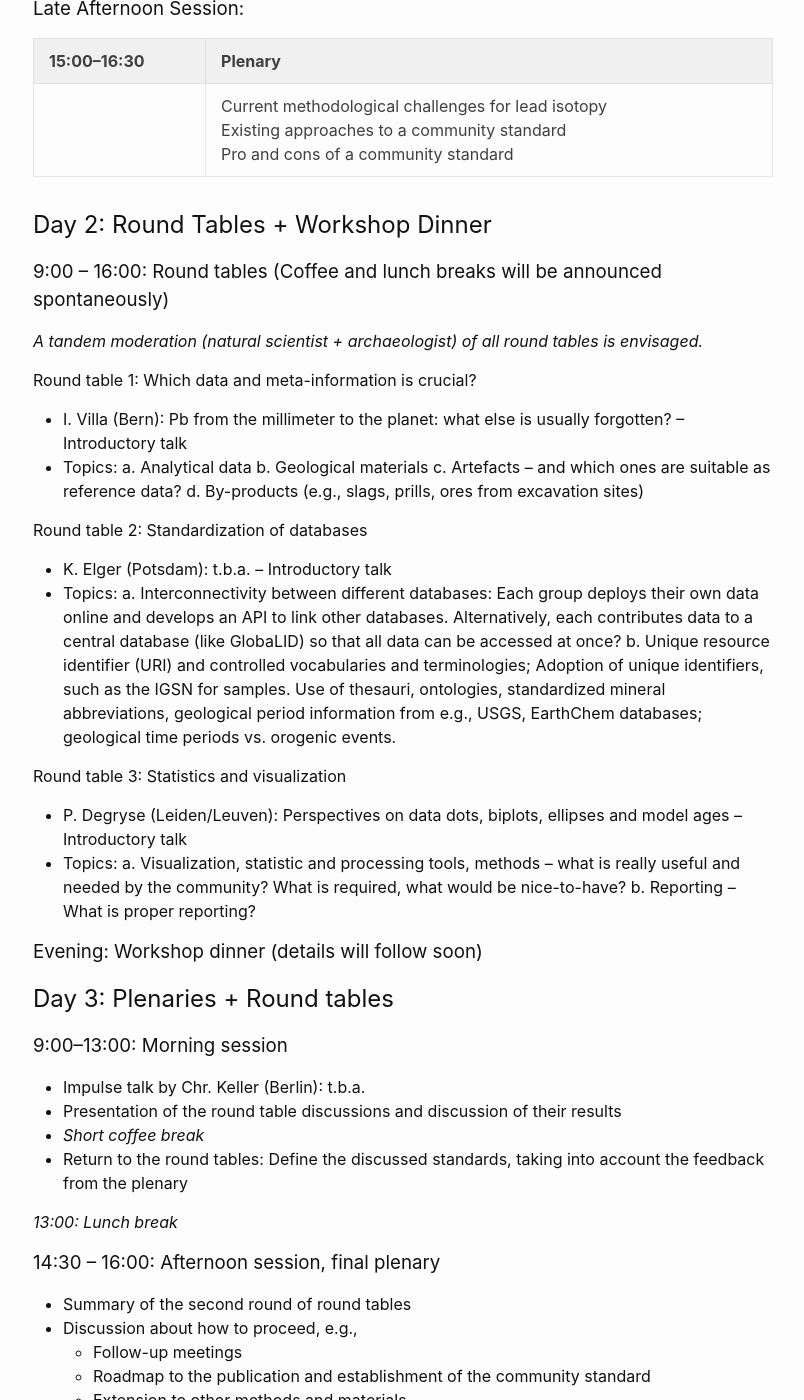
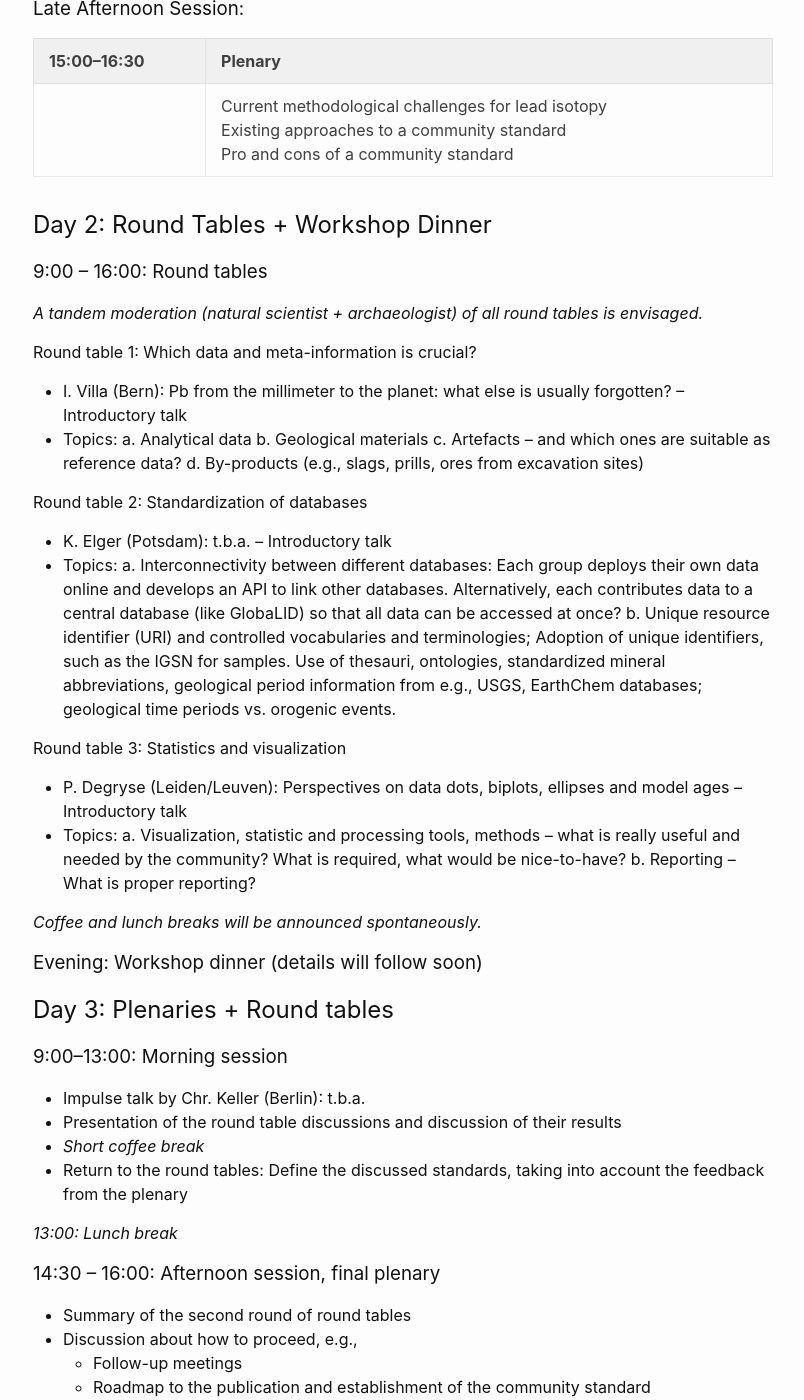
Before and after one commit to archmetalDBM/workshop, a Jekyll site: the page built from index.md, in a window 1280 px wide and 1400 px high, scrolled down 1422 px. Shown: the whole window, without its empty margins (237-1041 px from the left). Built offline with Jekyll 4.4.1, drawn with Linux system fonts in a browser that asks for light colours; some of the changed lines change nothing that is shown.

Commit message:
fix formatting

```diff
--- a/index.md
+++ b/index.md
@@ -42,7 +42,7 @@ title: "Many LIDs, but none matching the vessel"
 ||Current methodological challenges for lead isotopy<br />Existing approaches to a community standard<br />Pro and cons of a community standard|
 
 ## Day 2: Round Tables + Workshop Dinner
-### 9:00 -- 16:00: Round tables (Coffee and lunch breaks will be announced spontaneously)
+### 9:00 -- 16:00: Round tables
 
 *A tandem moderation (natural scientist + archaeologist) of all round tables is envisaged.*
 
@@ -69,6 +69,8 @@ title: "Many LIDs, but none matching the vessel"
   a. Visualization, statistic and processing tools, methods -- what is really useful and needed by the community? What is required, what would be nice-to-have?
   b. Reporting -- What is proper reporting?
 
+*Coffee and lunch breaks will be announced spontaneously.*
+
 ### Evening: Workshop dinner (details will follow soon)
 
 ## Day 3: Plenaries + Round tables
```
